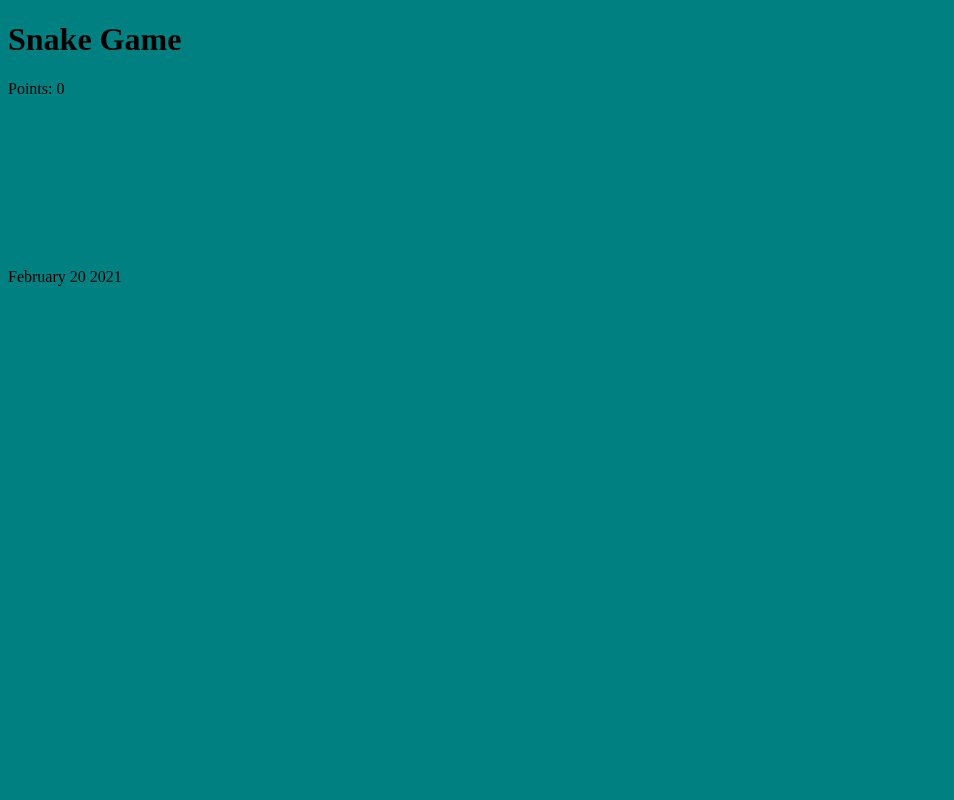
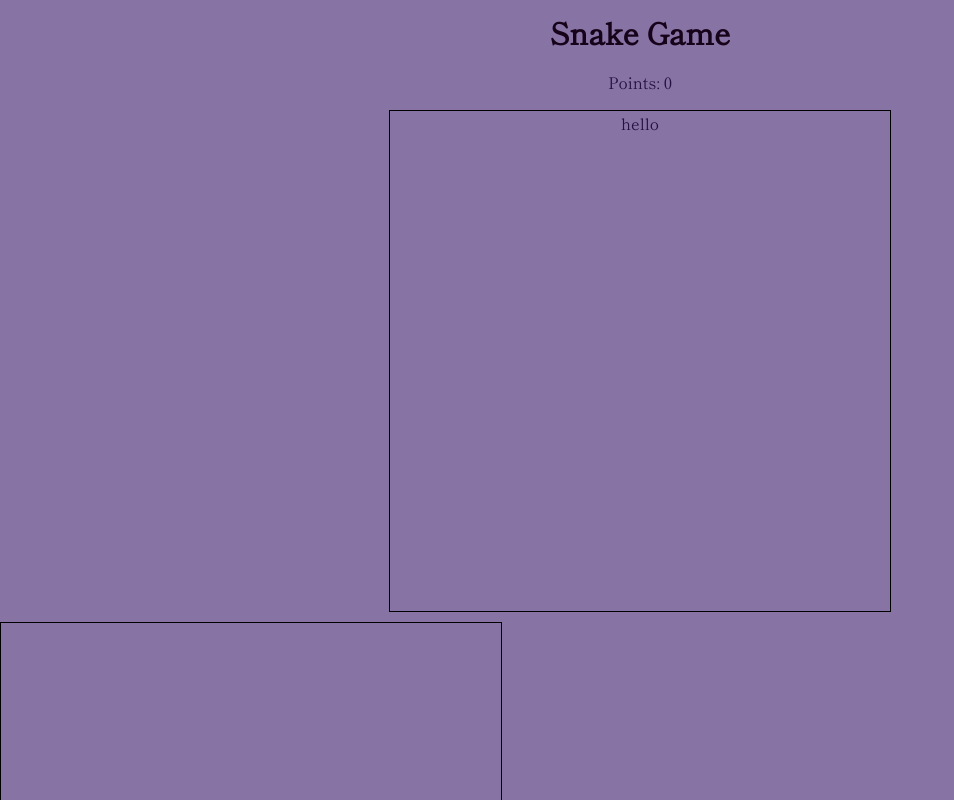
Before and after one commit to alexh555/snake-game, a plain HTML site: page index.html in a window 1280 px wide. Shown: the top 800 px of the page, without its empty margins (0-954 px from the left). Drawn offline with Linux system fonts and the light colour scheme.

Commit message:
created css.style

```diff
--- a/index.html
+++ b/index.html
@@ -2,23 +2,26 @@
 <html>
     <head>
         <title>snake game</title>
+        <link rel="stylesheet" href="styles/style.css">
     </head>
     <body>
-        <body bgcolor="teal">
+        <!-- body bgcolor="teal" -->
         <header>
             <h1>Snake Game</h1>
             <p>Points: <span>0</span></p>
-
+            <div>
+                hello
+            </div>
         </header>
 
 
 
-        <canvas></canvas>
+        <canvas> </canvas>
         <section>
             <!-- between header and footer -->
         </section>
         <footer>
             February 20 2021
         </footer>
-    </body>
+    </!>
 </html>
--- /dev/null
+++ b/styles/style.css
@@ -0,0 +1,39 @@
+@import url('https://fonts.googleapis.com/css2?family=Shippori+Mincho&display=swap');
+
+header{
+    background-color: rgb(135, 116, 165);
+    color: rgb(37, 16, 65);
+    padding: 10px;
+    text-align: center;
+}
+
+h1 {
+    margin: 0;
+    color: rgb(22, 3, 26);
+    background-color:rgb(135, 116, 165);
+    font-size: 30px;
+}
+body{
+    margin: 0;
+    font-family: 'Shippori Mincho', serif;
+    background-color: rgb(135, 116, 165);
+}
+html{
+    margin: 0;
+}
+p{
+    font-size: 16px;
+}
+
+canvas{
+    width: 500px;
+    height: 500px;
+    border: 1px solid black;
+}
+div{
+    width: 500px;
+    height: 500px;
+    border: 1px solid black;
+    margin:auto;
+
+}
```
